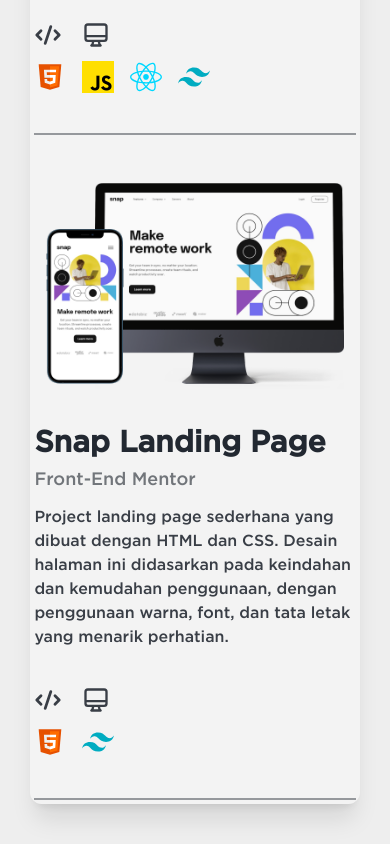
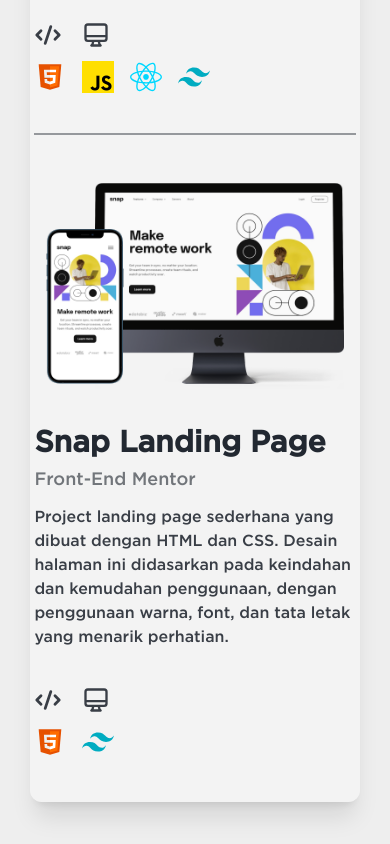
Before and after one commit to ayiakbar2109/portofolio, a React (Vite) app: page / in a window 390 px wide. Shown: the part 2240-3084 px from the top of the page. Built offline with nearby package versions, Linux system fonts and the light colour scheme.

Commit message:
minor changes

```diff
--- a/src/components/HeroImage.tsx
+++ b/src/components/HeroImage.tsx
@@ -18,27 +18,23 @@
         <div className="flex flex-col items-start justify-start gap-5 md:gap-3 lg:gap-3 xl:gap-5 2xl:gap-14">
           <motion.p
             className="text-secondary font-medium text-base md:text-lg lg:text-xl xl:text-2xl 2xl:text-4xl"
-            variants={textVariant(0.4)}
+            variants={textVariant(0.8)}
           >
             hello world!
           </motion.p>
           <motion.h1
             className="text-primary font-bold text-3xl md:text-4xl lg:text-[2.6rem] xl:text-[3.3rem] 2xl:text-[5.8rem] whitespace-nowrap"
-            variants={textVariant(0.5)}
+            variants={textVariant(0.9)}
           >
             I build <span className="text-secondary">web</span> with love.
           </motion.h1>
-          {/* <motion.h1
-            className="text-third font-bold text-3xl  md:text-4xl lg:text-[2.6rem] xl:text-[3.3rem] 2xl:text-[5.8rem]  whitespace-nowrap -mt-3.5  lg:-mt-1.5 2xl:mt-0"
-            variants={textVariant(0.6)}
-          ></motion.h1> */}
           <motion.p
             className="text-third md:text-base lg:text-base xl:text-3xl 2xl:text-4xl"
-            variants={textVariant(0.7)}
+            variants={textVariant(1)}
           >
             I'm Ayi Akbar Maulana, a Front-End Web Developer based in Indonesia.
           </motion.p>
-          <motion.div variants={textVariant(0.8)} className="">
+          <motion.div variants={textVariant(1.1)} className="">
             <a href="#project">
               <Button
                 variant="outlined"
@@ -52,7 +48,7 @@
         </div>
         <motion.div
           className="flex items-end justify-center w-full h-full"
-          variants={fadeIn("down", "spring", 0.8, 1.5)}
+          variants={textVariant(1.2)}
         >
           <img src={HeroImg} className="w-full h-full " alt="hero image" />
         </motion.div>
--- a/src/components/Projects.tsx
+++ b/src/components/Projects.tsx
@@ -53,13 +53,13 @@
   ];
   return (
     <section>
-      <motion.div className="flex flex-col" id="projects">
+      <div className="flex flex-col" id="projects">
         <div className="flex flex-col mt-10 lg:gap-16 lg:mt-16">
           {data.map((project, index) => {
             return (
               <div
                 key={index}
-                className="flex flex-col-reverse lg:flex-col gap-3 lg:px-4  lg:justify-start lg:items-start border-b-2 border-third/50"
+                className="flex flex-col-reverse lg:flex-col gap-3 lg:px-4  lg:justify-start lg:items-start border-b-2 last:border-b-0 border-third/50"
               >
                 <article className="lg:grid lg:grid-cols-2 lg:gap-3 justify-start items-start">
                   <div>
@@ -111,7 +111,7 @@
             );
           })}
         </div>
-      </motion.div>
+      </div>
     </section>
   );
 }
--- a/src/components/Sidenav.tsx
+++ b/src/components/Sidenav.tsx
@@ -1,4 +1,6 @@
 import { FiGithub, FiInstagram, FiLinkedin, FiMail } from "react-icons/fi";
+import { textVariant } from "../utils/motion";
+import { motion } from "framer-motion";
 
 export default function Sidenav() {
   const socialMedia = [
@@ -24,7 +26,12 @@
     },
   ];
   return (
-    <div className="hidden lg:block">
+    <motion.div
+      variants={textVariant(0.5)}
+      initial="hidden"
+      animate="show"
+      className="hidden lg:block"
+    >
       <div className="fixed bottom-0 right-0 w-[105px]">
         <div className="flex flex-col items-center" data-aos="fade-up">
           {socialMedia.map((sosmed, index) => (
@@ -47,6 +54,6 @@
           <div className="mt-4 h-20 w-[1px] bg-primary"></div>
         </div>
       </div>
-    </div>
+    </motion.div>
   );
 }
--- a/src/sections/Tabs.tsx
+++ b/src/sections/Tabs.tsx
@@ -31,7 +31,7 @@
 
   return (
     <motion.div
-      variants={fadeIn("down", "tween", 0.5, 1)}
+      variants={staggerContainer(1, 1)}
       initial="hidden"
       whileInView="show"
       viewport={{ once: true, amount: 0.25 }}
@@ -47,7 +47,7 @@
                 className={({ selected }) =>
                   classNames(
                     "w-full rounded-lg py-2.5 text-sm 2xl:text-2xl font-medium leading-5 text-primary",
-                    "ring-white ring-opacity-60 ring-offset-2 ring-offset-blue-400 focus:outline-none focus:ring-2",
+                    "ring-white ring-opacity-60 ring-offset-2 focus:outline-none",
                     selected
                       ? "bg-white shadow"
                       : "text-blue-100 hover:bg-gray-500/20 hover:text-primary"
@@ -64,7 +64,7 @@
                 key={idx}
                 className={classNames(
                   "rounded-xl bg-white/30 p-1 lg:px-12 shadow-xl",
-                  "ring-white ring-opacity-60 ring-offset-2 ring-offset-blue-400 focus:outline-none focus:ring-2"
+                  "ring-white ring-opacity-60 ring-offset-2"
                 )}
               >
                 {posts.map((content, index) => (
--- a/src/utils/motion.ts
+++ b/src/utils/motion.ts
@@ -14,7 +14,7 @@
     transition: {
       type: "spring",
       stiffness: 80,
-      delay: 1,
+      delay: 0.5,
     },
   },
 };
@@ -56,7 +56,7 @@
 
 export const textVariant = (delay: number) => ({
   hidden: {
-    y: 50,
+    y: -50,
     opacity: 0,
   },
   show: {
```
